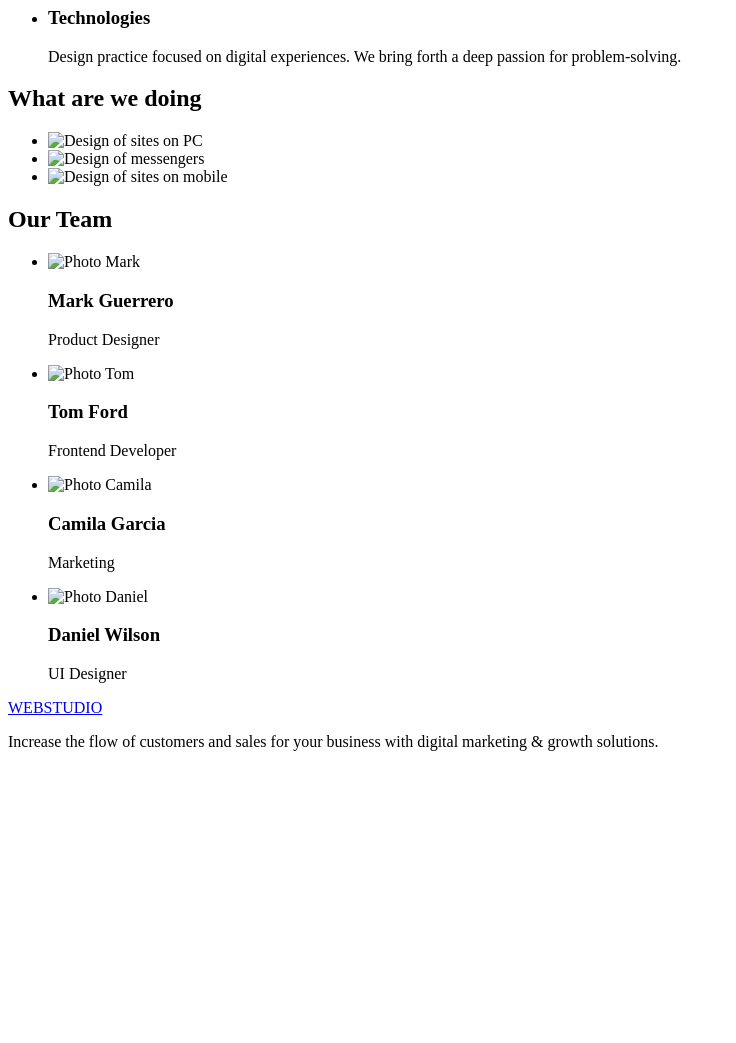
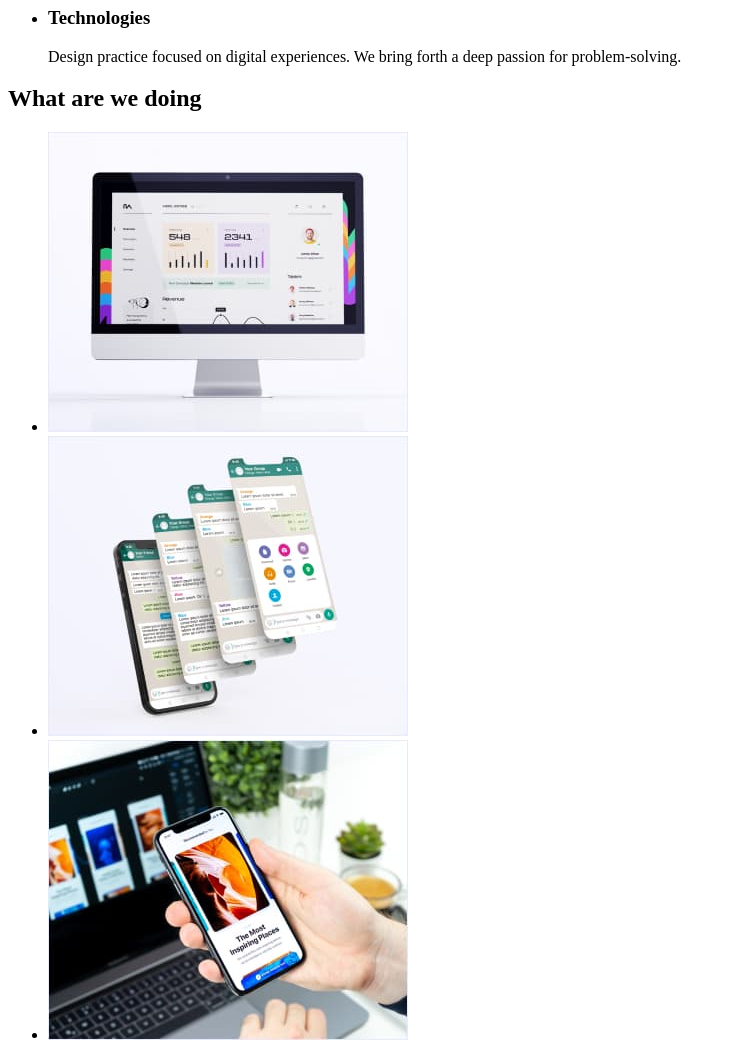
Before and after one commit to ShoTuPalush/goit-markup-hw-01, a plain HTML site: page index.html in a window 1280 px wide. Shown: the part 480-1523 px from the top of the page, without its empty margins (0-736 px from the left). Before the commit the page ends 1247 px from the top, so only its background shows below. Drawn offline with Linux system fonts and the light colour scheme; the site is published under a folder, as on GitHub Pages, so addresses that start at the root find nothing.

Commit message:
Update index.html

```diff
--- a/index.html
+++ b/index.html
@@ -67,9 +67,9 @@
         <section>
             <h2>What are we doing</h2>
             <ul>
-                <li><img src="/images/img1.jpg" alt="Design of sites on PC" width="360" height="300"></li>
-                <li><img src="/images/img2.jpg" alt="Design of messengers" width="360" height="300"></li>
-                <li><img src="/images/img3.jpg" alt="Design of sites on mobile" width="360" height="300"></li>
+                <li><img src="./images/img1.jpg" alt="Design of sites on PC" width="360" height="300"></li>
+                <li><img src="./images/img2.jpg" alt="Design of messengers" width="360" height="300"></li>
+                <li><img src="./images/img3.jpg" alt="Design of sites on mobile" width="360" height="300"></li>
             </ul>
         </section>
 
@@ -78,22 +78,22 @@
             <h2>Our Team</h2>
             <ul>
                 <li>
-                    <img src="/images/mark.jpg" alt="Photo Mark" width="264" height="260">
+                    <img src="./images/mark.jpg" alt="Photo Mark" width="264" height="260">
                     <h3>Mark Guerrero</h3>
                     <p>Product Designer</p>
                 </li>
                 <li>
-                    <img src="/images/tom.jpg" alt="Photo Tom" width="264" height="260">
+                    <img src="./images/tom.jpg" alt="Photo Tom" width="264" height="260">
                     <h3>Tom Ford</h3>
                     <p>Frontend Developer</p>
                 </li>
                 <li>
-                    <img src="/images/camila.jpg" alt="Photo Camila" width="264" height="260">
+                    <img src="./images/camila.jpg" alt="Photo Camila" width="264" height="260">
                     <h3>Camila Garcia</h3>
                     <p>Marketing</p>
                 </li>
                 <li>
-                    <img src="/images/daniel.jpg" alt="Photo Daniel" width="264" height="260">
+                    <img src="./images/daniel.jpg" alt="Photo Daniel" width="264" height="260">
                     <h3>Daniel Wilson</h3>
                     <p>UI Designer</p>
                 </li>
```
